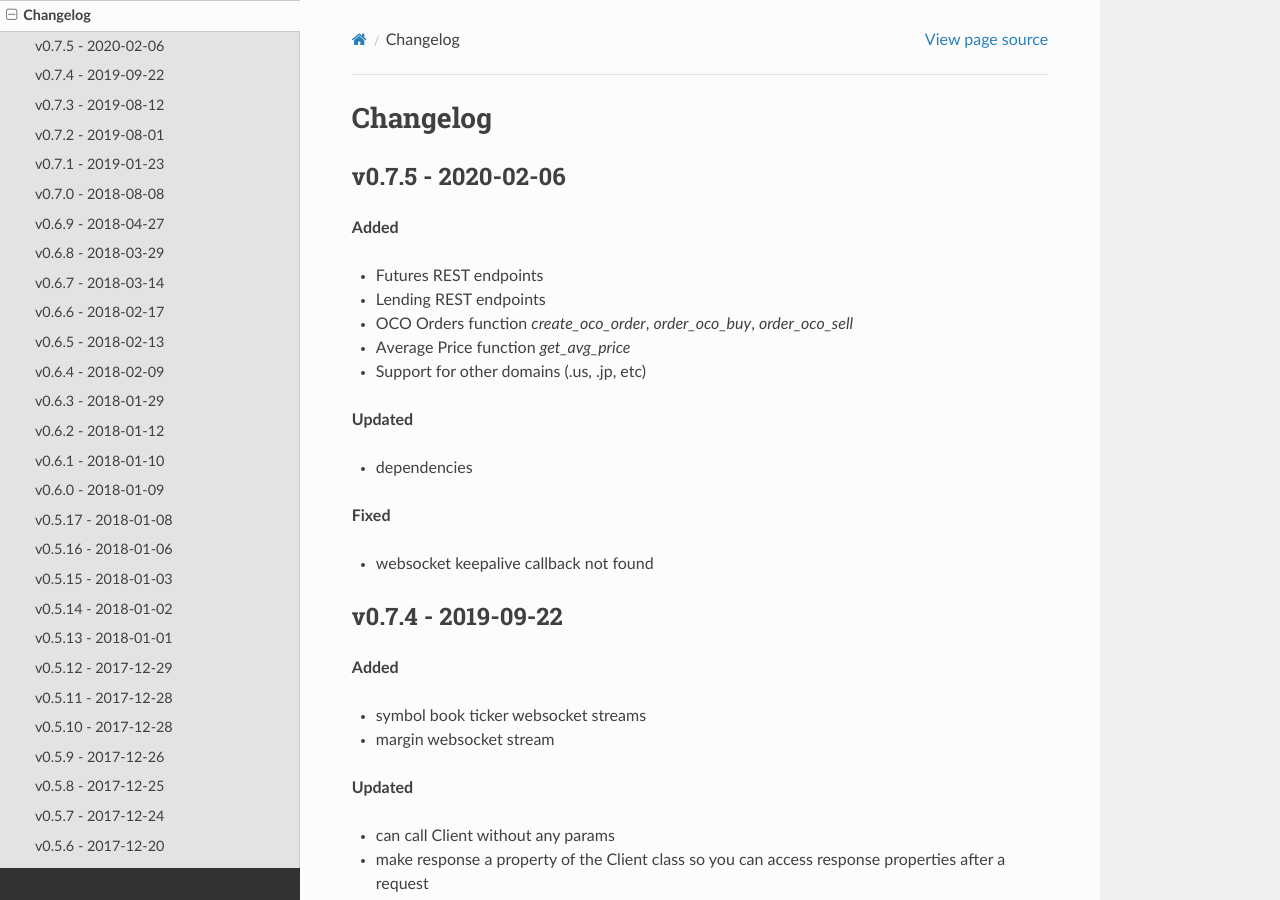
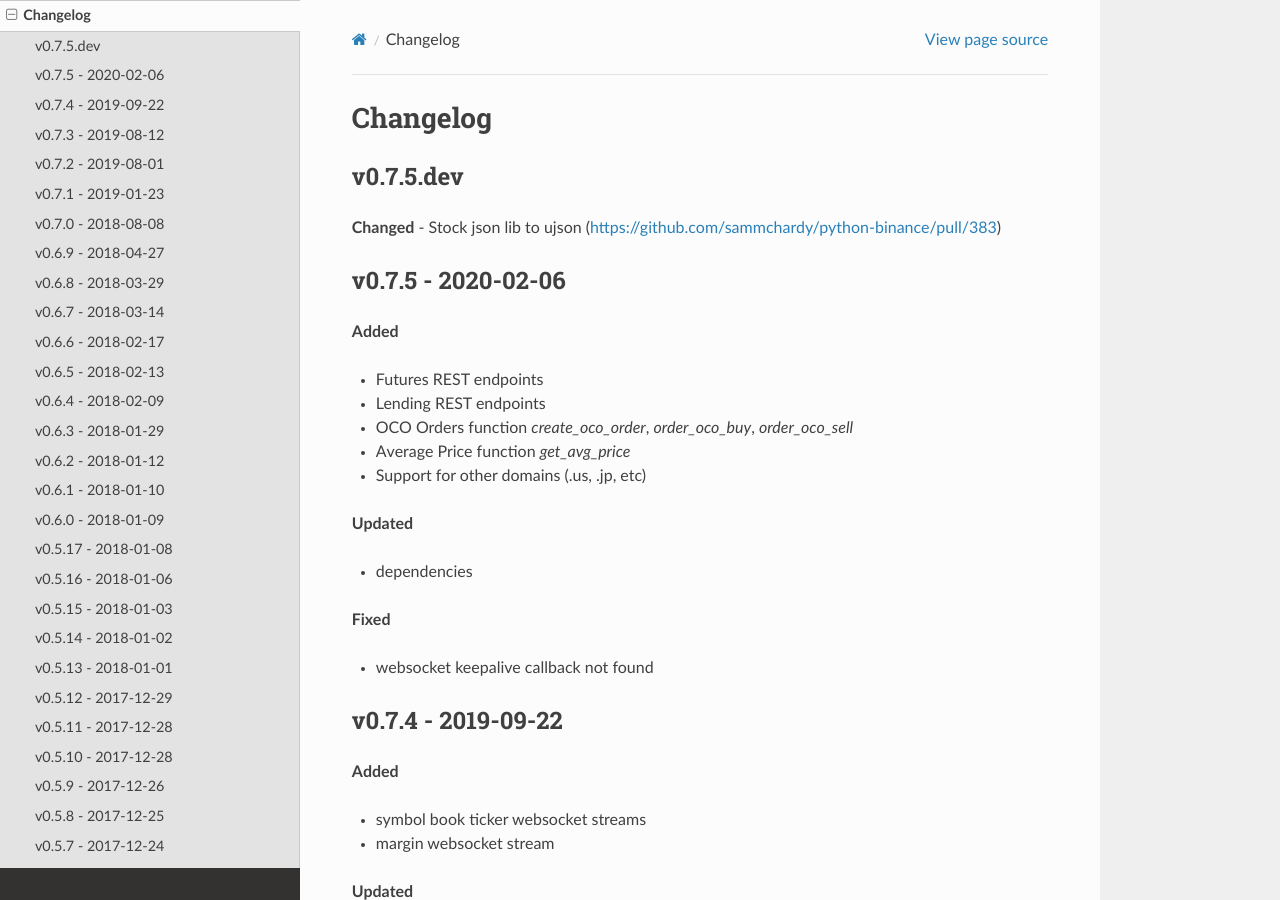
Before and after one commit to topcoder20022/python-binance, a Sphinx documentation site: the page built from docs/changelog.rst, in a window 1280 px wide and 900 px high. Built offline with Sphinx 7.4.7 and the Read the Docs theme 2.0.0, drawn with Linux system fonts in a browser that asks for light colours; formulas are drawn with MathJax 3.

Commit message:
adding ujson to reqirements.txt and setup.py

```diff
--- a/docs/changelog.rst
+++ b/docs/changelog.rst
@@ -1,5 +1,10 @@
 Changelog
 =========
+
+v0.7.5.dev
+^^^^^^^^^^
+**Changed**
+- Stock json lib to ujson (https://github.com/sammchardy/python-binance/pull/383)
 
 v0.7.5 - 2020-02-06
 ^^^^^^^^^^^^^^^^^^^
--- a/requirements.txt
+++ b/requirements.txt
@@ -6,3 +6,4 @@
 requests==2.22.0
 service-identity==17.0.0
 Twisted==19.7.0
+ujson
--- a/setup.py
+++ b/setup.py
@@ -10,7 +10,8 @@
     author='Sam McHardy',
     license='MIT',
     author_email='',
-    install_requires=['requests', 'six', 'Twisted', 'pyOpenSSL', 'autobahn', 'service-identity', 'dateparser', 'urllib3', 'certifi', 'cryptography', ],
+    install_requires=['requests', 'six', 'Twisted', 'pyOpenSSL', 'autobahn', 'service-identity', 'dateparser',
+                      'urllib3', 'certifi', 'cryptography', 'ujson'],
     keywords='binance exchange rest api bitcoin ethereum btc eth neo',
     classifiers=[
         'Intended Audience :: Developers',
```
